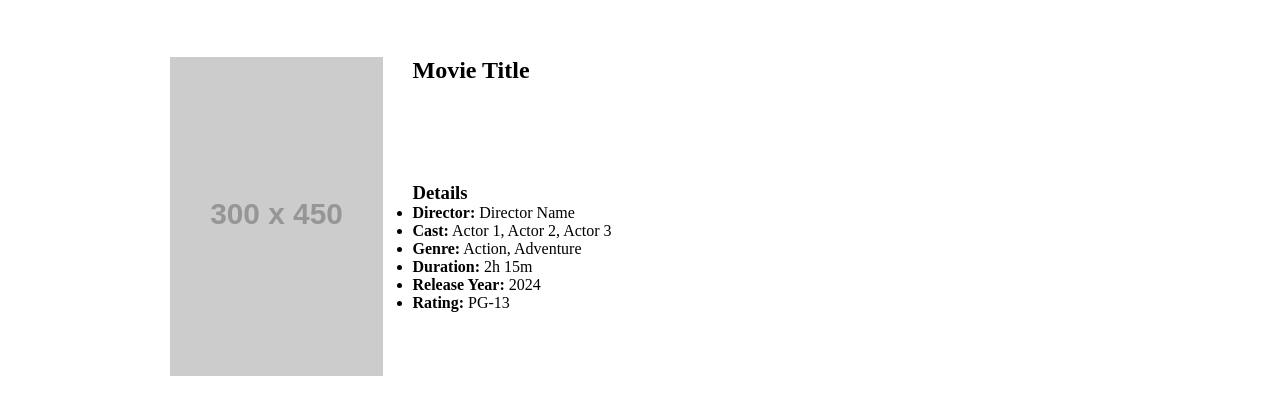
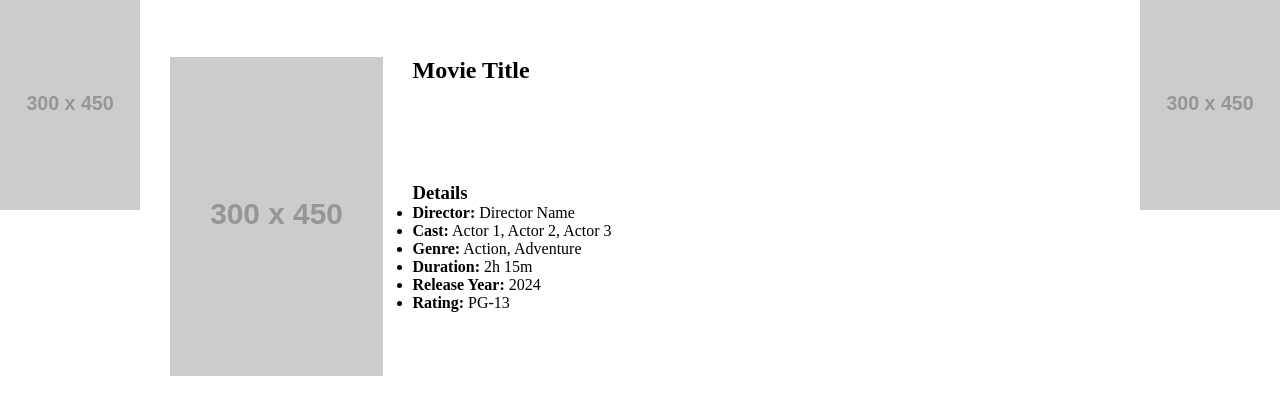
Before and after one commit to ojalv/project-cinema-panda, a plain HTML site: page pages/movie.html in a window 1280 px wide. Shown: the top 407 px of the page. Drawn offline with Linux system fonts and the light colour scheme; placeholder pictures from the web are drawn by us.

Commit message:
feat(layout/desktop): add other movies posters to the left and right sides of the main section

```diff
--- a/pages/movie.html
+++ b/pages/movie.html
@@ -9,6 +9,13 @@
   <body>
     <!-- Header -->
 
+<div class="container">
+    <aside id="poster-1">
+      <a href="#"><img class="other-movie-poster"" src="https://via.placeholder.com/300x450" alt=""></a>
+    </aside>
+    <aside id="poster-2">
+      <a href="#"><img class="other-movie-poster"" src="https://via.placeholder.com/300x450" alt=""></a>
+    </aside>
     <!-- Main Content -->
     <main>
       <!-- Movie Title -->
@@ -75,6 +82,8 @@
         <button id="btn-buy-tickets">Buy Tickets</button>
       </section>
     </main>
+  </div>
+
 
     <!-- Footer -->
   </body>
--- a/style/movie.css
+++ b/style/movie.css
@@ -12,6 +12,9 @@ main {
 
 main > section {
   padding: 15px;
+}
+.other-movie-poster {
+  display: none;
 }
 
 #movie-trailer,
@@ -70,10 +73,6 @@ main > section {
 }
 
 @media (min-width: 992px) {
-  body{
-    display: flex;
-    justify-content: center;
-  }
   main {
     display: grid;
     grid-template-areas:
@@ -84,4 +83,28 @@ main > section {
     grid-template-columns: 1fr 1fr 1fr 1fr;
     max-width: 1000px;
   }
+
+  .container {
+    display: grid;
+    grid-template-areas: "poster-1 main poster-2";
+  }
 }
+
+@media (min-width: 1200px) {
+  .container {
+    grid-template-columns: auto 1000px auto;
+  }
+
+  .other-movie-poster {
+    display: block;
+    width: 100%;
+  }
+
+  #poster-1 {
+    grid-area: poster-1;
+  }
+
+  #poster-2 {
+    grid-area: poster-2;
+  }
+}
```
